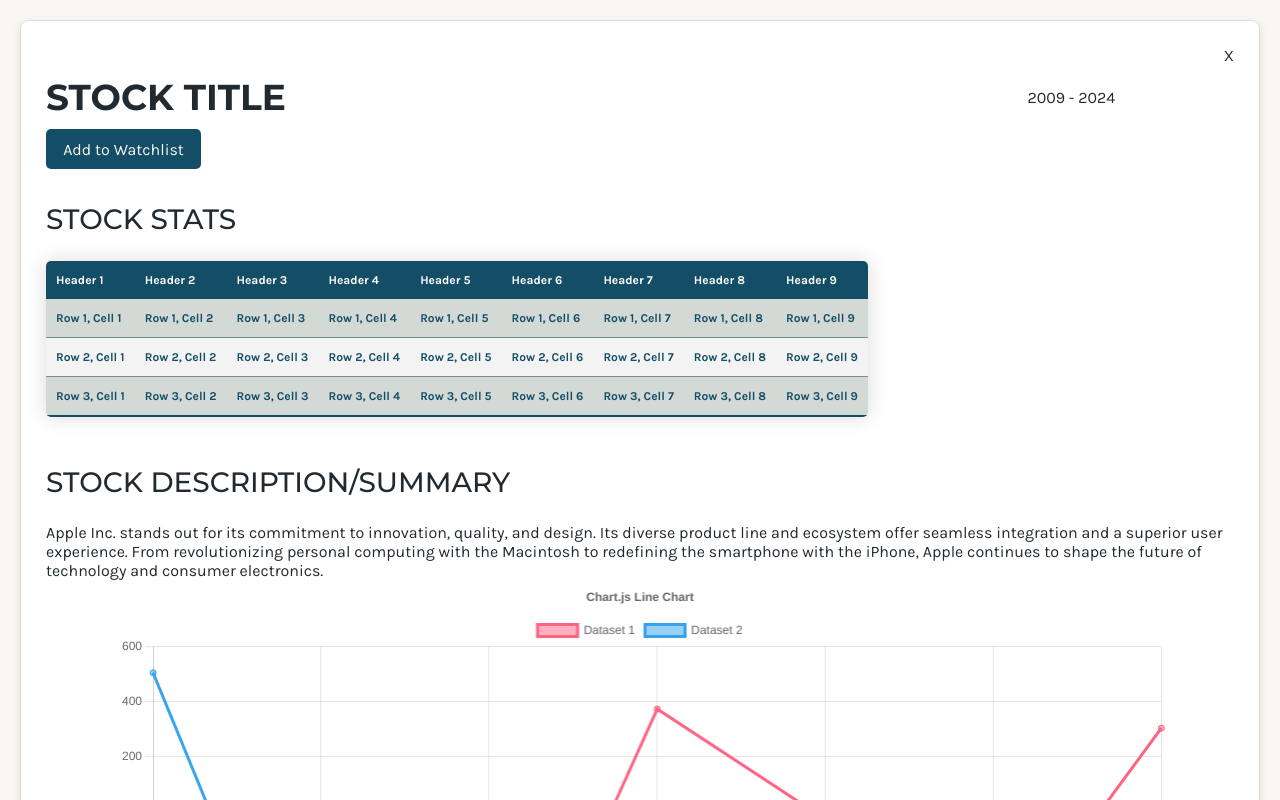
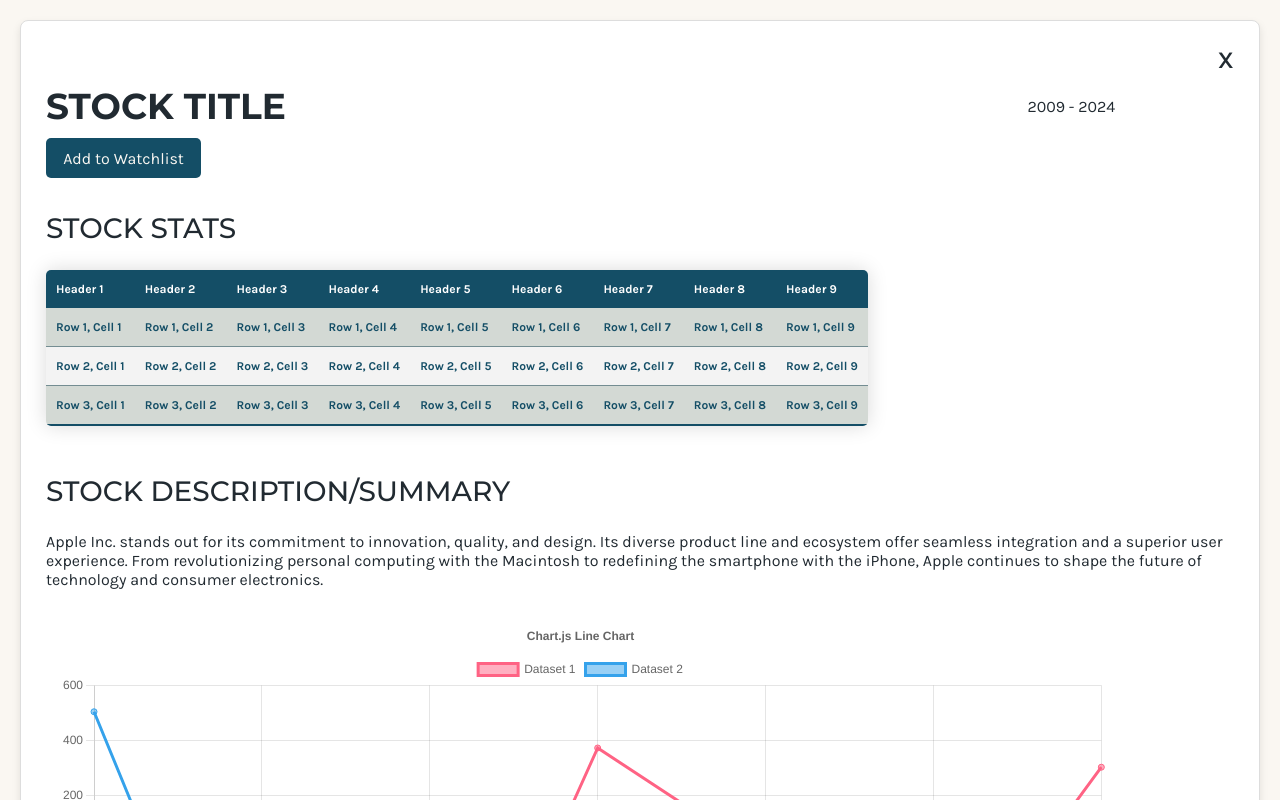
Before and after one commit to gary92gs/Final_Project, a React (Create React App) app in the folder frontend/: page /selectedstock in a window 1280 px wide. Shown: the top 800 px of the page. Built offline with nearby package versions, Linux system fonts and the light colour scheme.

Commit message:
Fix css bug, add logic to close selected stock

```diff
--- a/frontend/src/App.js
+++ b/frontend/src/App.js
@@ -58,7 +58,7 @@ function App() {
         <Route path='/selectedstock' element={<SelectedStock />} />
         <Route path="/" element={
           <div className="App">
-            <TopNavBar setSearchResults={setSearchResults} searchValue={searchValue} setSearchValue={setSearchValue} />
+            <TopNavBar setSearchResults={setSearchResults} searchValue={searchValue} setSearchValue={setSearchValue} currentItemId={currentItemId} setCurrentItemId={setCurrentItemId}/>
             <HomePage favStocks={favStocks} searchResults={searchResults} currentItemId={currentItemId} setCurrentItemId={setCurrentItemId} />
             {/* Add other components you want in the home page layout here */}
           </div>
--- a/frontend/src/components/HomePage.jsx
+++ b/frontend/src/components/HomePage.jsx
@@ -16,7 +16,7 @@ function HomePage({favStocks, searchResults, currentItemId, setCurrentItemId}) {
           {searchResults.length > 0 ? (
           <SearchResultList searchResults={searchResults} setCurrentItemId={setCurrentItemId} />
         ) : currentItemId !== null ? (
-          <SelectedStock currentItemId={currentItemId} />
+          <SelectedStock currentItemId={currentItemId} setCurrentItemId={setCurrentItemId}/>
         ) : (
           <WatchlistMain favStocks={favStocks} setCurrentItemId={setCurrentItemId} />
         )}
--- a/frontend/src/components/SearchBar.jsx
+++ b/frontend/src/components/SearchBar.jsx
@@ -2,7 +2,7 @@ import React from 'react';
 import "../styles/SearchBar.css";
 import axios from 'axios';
 
-function SearchBar({ setSearchResults, setSearchValue, searchValue}) {
+function SearchBar({ setSearchResults, setSearchValue, searchValue, setCurrentItemId}) {
 
   const updateSearchBarValue = (e) => {
     setSearchValue(e.target.value);
@@ -16,6 +16,7 @@ function SearchBar({ setSearchResults, setSearchValue, searchValue}) {
       const response = await axios.get('/api/search', { params: { searchTerm: searchValue } });
       console.log('Raw search results', response.data.data)
       const response1 = response.data.data
+      setCurrentItemId(null);
       const searchResult = response1.map(element => {
         const values = Object.values(element)
         return{
--- a/frontend/src/components/SelectedStock.jsx
+++ b/frontend/src/components/SelectedStock.jsx
@@ -6,50 +6,17 @@ import { useState } from 'react'
 import WatchlistSidebar from './WatchlistSidebar'
 import { Graph } from './Graph'
 
-function SelectedStock({ currentItemId }) {
+function SelectedStock({ currentItemId, setCurrentItemId }) {
 
-  const favStocks = [
-    {
-      id: 1,
-      company_name: 'Samsung',
-      industry_sector: 'Digital Technologies'
-    },
-    {
-      id: 2,
-      company_name: 'Sketchers',
-      industry_sector: 'Apparel'
-    },
-    {
-      id: 3,
-      company_name: 'Bitcoin',
-      industry_sector: 'Finance'
-    },
-    {
-      id: 4,
-      company_name: 'Litecoin',
-      industry_sector: 'Finance'
-    },
-    {
-      id: 5,
-      company_name: 'Apple',
-      industry_sector: 'Technology'
-    },
-    {
-      id: 6,
-      company_name: 'Google',
-      industry_sector: 'Technology'
-    }
-  ];
+  const handleClick = () => {
+    setCurrentItemId(null)
+  }
 
   return(
     <div>
-      {/* <TopNavBar/> */}
-      <div className='selected-page'>
-      <div className='selected-container'>
-      {/* <WatchlistSidebar favStocks={favStocks}/> */}
       <article className='stock-article'>
         <div className='close-button'>
-          <div>X</div>
+          <div onClick={handleClick}>X</div>
           </div>
         <div className='stock-title-card'>
           <h1> Stock Title </h1>
@@ -64,8 +31,6 @@ function SelectedStock({ currentItemId }) {
           <Graph />
         </div>
       </article>
-      </div>
-      </div>
     </div>
 
 
--- a/frontend/src/components/TopNavBar.jsx
+++ b/frontend/src/components/TopNavBar.jsx
@@ -5,18 +5,21 @@ import "../styles/SignUp.css";
 import LogoBrickLight from './icons/LogoBrickLight';
 import { Link } from 'react-router-dom';
 
-function TopNavBar ({ setSearchResults, searchValue, setSearchValue}) {
+function TopNavBar ({ setSearchResults, searchValue, setSearchValue, currentItemId, setCurrentItemId}) {
+const handleClick = () => {
+  setCurrentItemId(null);
+}
 
 return (
   <div className="top-nav-bar-span">
     <span className="top-nav-bar">
-        <div className="top-nav-bar__logo" >
+        <div className="top-nav-bar__logo" onClick={handleClick}>
 
         <Link to='/' className='custom-link'><LogoBrickLight/></Link>
         </div>
 
         <div>
-          <SearchBar setSearchResults={setSearchResults} searchValue={searchValue} setSearchValue={setSearchValue} />
+          <SearchBar setSearchResults={setSearchResults} searchValue={searchValue} setSearchValue={setSearchValue} setCurrentItemId={setCurrentItemId} />
         </div>
         <div className="top-nav-bar__icons">
           <div><Link to='/signup' className="custom-link"> Logout </Link> </div>
--- a/frontend/src/styles/Graph.css
+++ b/frontend/src/styles/Graph.css
@@ -3,5 +3,7 @@
     max-width: 1400px;
     height: 90% !important;
     max-height: 800px;
-    margin: auto;
+    margin:auto;
+    margin-left: 0px;
+    margin-top: 30px;
 }
--- a/frontend/src/styles/HomePage.css
+++ b/frontend/src/styles/HomePage.css
@@ -10,4 +10,5 @@
   display: flex;
   width: 100%;
   max-width: 1700px;
+  justify-content: center;
 }
--- a/frontend/src/styles/SelectedStock.css
+++ b/frontend/src/styles/SelectedStock.css
@@ -39,23 +39,15 @@
   width: min-content;
   height:min-content;
   min-height: 200px;
-  min-width: 700px;
+  width:95%;
   flex-grow: 1;
-}
-
-.selected-container{
-  display: flex;
-  width: 100%;
-  max-width: 1700px;
-}
-
-.selected-page{
-  display: flex;
-  justify-content: center;
 }
 
 .close-button{
   display: flex;
   width: 100%;
   justify-content: flex-end;
+  font-size: 24px;
+  font-weight: 600;
+  cursor: pointer;
 }
```
